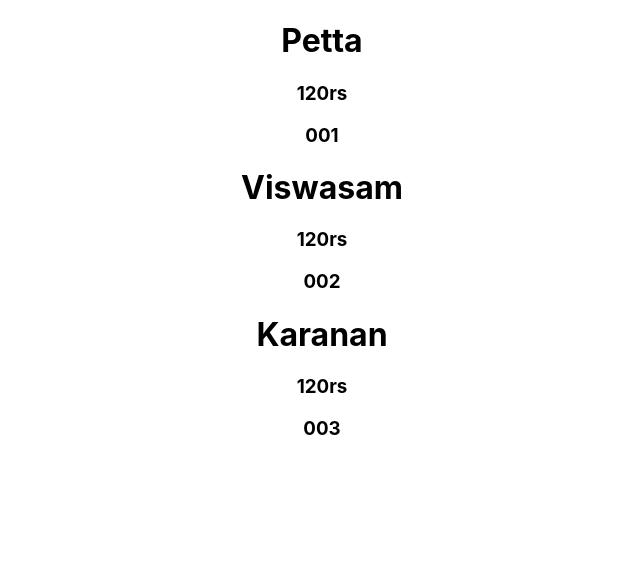
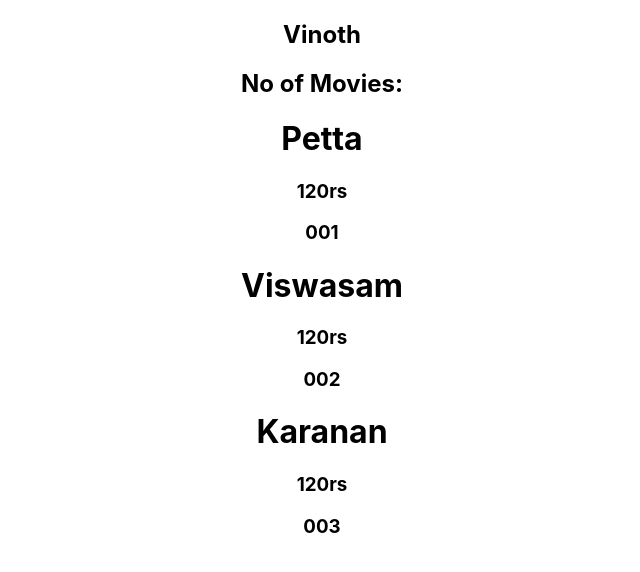
Before and after one commit to vinothsmart/react-context, a React (Create React App) app: page / in a window 1280 px wide. Shown: the top 572 px of the page, without its empty margins (318-958 px from the left). Built offline with nearby package versions, Linux system fonts and the light colour scheme.

Commit message:
Nav added

```diff
--- a/src/App.js
+++ b/src/App.js
@@ -1,10 +1,12 @@
 import "./App.css";
 import MovieList from "./MovieList";
+import Nav from "./Nav";
 
 function App() {
   return (
     <div className="App">
       {/* <h1>Let's Code</h1> */}
+      <Nav />
       <MovieList />
     </div>
   );
--- /dev/null
+++ b/src/Nav.js
@@ -0,0 +1,10 @@
+const Nav = () => {
+  return (
+    <nav>
+      <h2>Vinoth</h2>
+      <h2>No of Movies:</h2>
+    </nav>
+  );
+};
+
+export default Nav;
```
